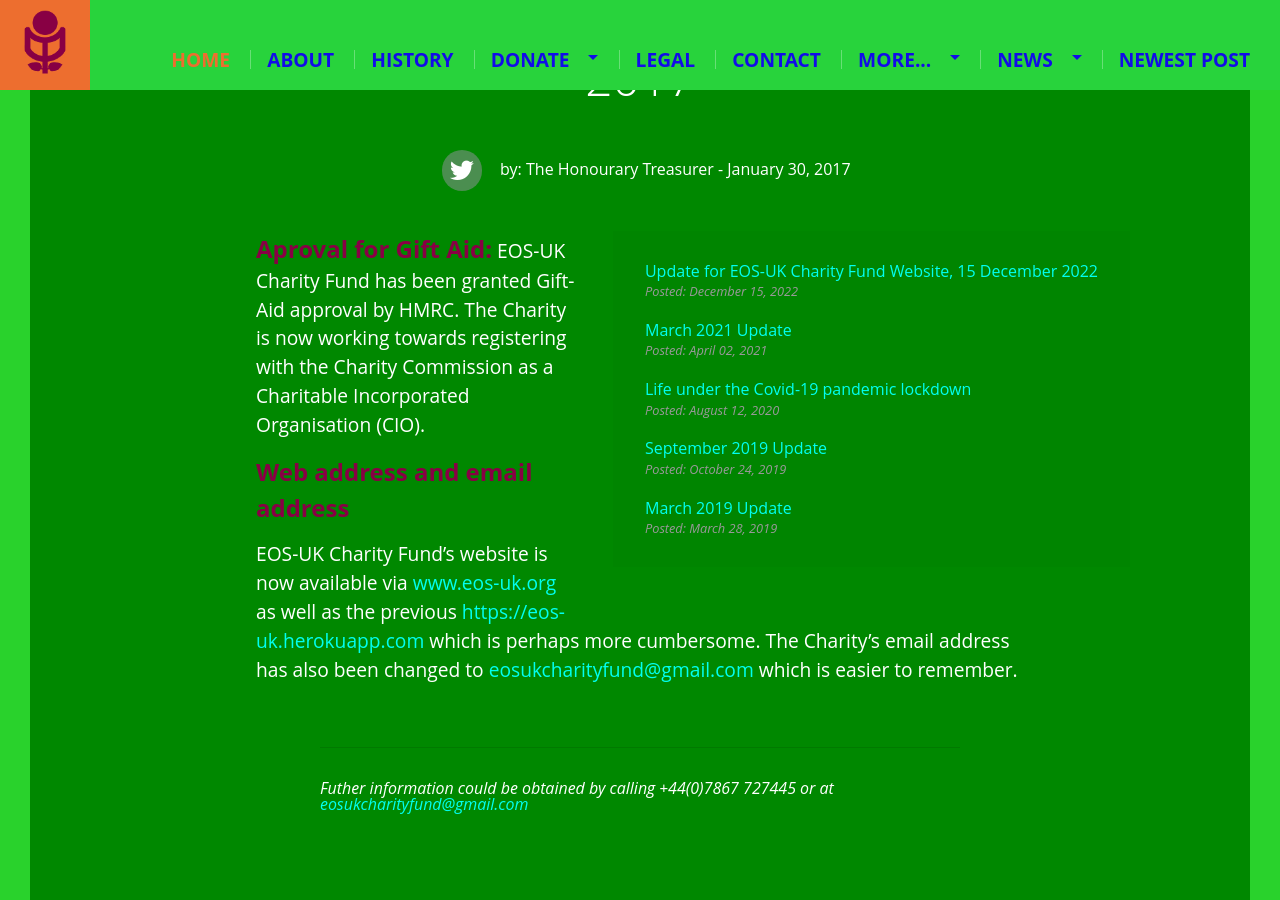
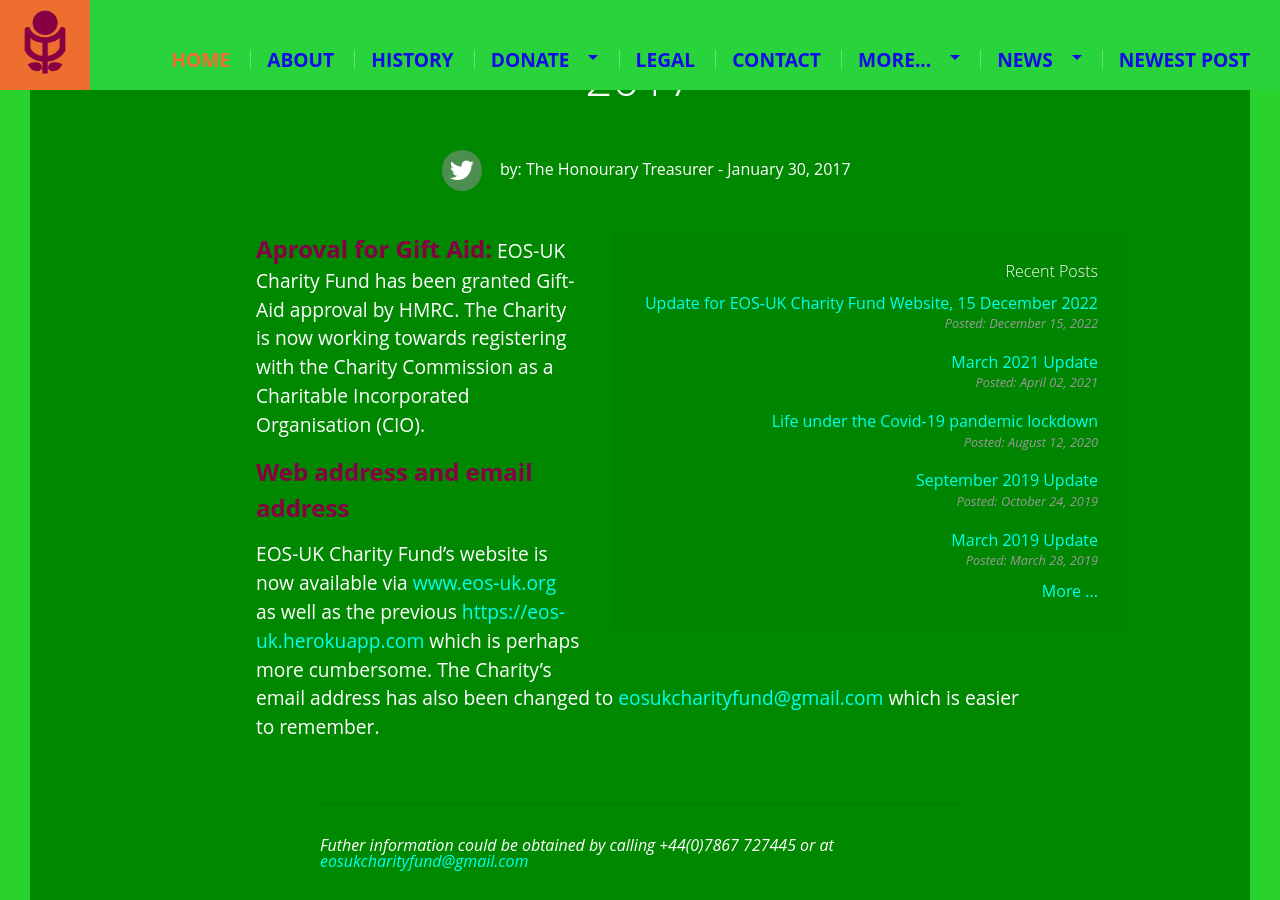
Before and after one commit to tderso/eosuk.github.io, a Jekyll site: the page built from _posts/2017-01-30-Update-on-EOS-UK-Charity-Fund.md, in a window 1280 px wide and 900 px high, scrolled down 534 px. Built offline with Jekyll 4.4.1, drawn with Linux system fonts in a browser that asks for light colours.

Commit message:
Update blog, posts-list

```diff
--- a/_includes/posts-list.html
+++ b/_includes/posts-list.html
@@ -5,4 +5,6 @@
     	<span>Posted: {{ post.date | date: '%B %d, %Y' }}</span>
 		</li>
 	{% endfor %}
+    <br />
+	<a href="/blog">More ...</a>
 </ul>
--- a/_layouts/post.html
+++ b/_layouts/post.html
@@ -19,7 +19,8 @@
       	 <span> - {{ page.date | date: '%B %d, %Y'  }}</span>
         </div>
       </header>
-      <aside class="post-aside">
+      <aside class="col col-aside blog-recent post-aside">
+        <h4>Recent Posts</h4>
 
         {% include posts-list.html %}
 
--- a/blog/index.html
+++ b/blog/index.html
@@ -8,10 +8,11 @@
   <h1>News and Views</h1>
   <div class="col-two blog-cols">
     <div class="col col-aside blog-recent">
+      <!--
       <h4>Recent Posts</h4>
 
       {% include posts-list.html %}
-
+      -->
     </div>
     <div class="col col-content blog-previews">
       {% for post in site.posts %}
```
Also changed, not shown: 12 other files.
